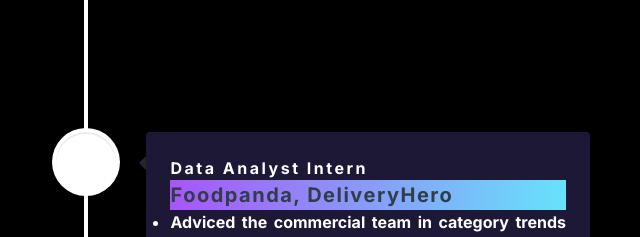
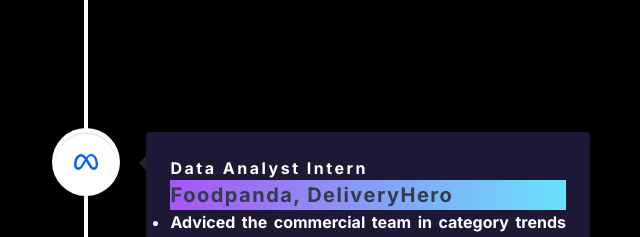
Before and after one commit to S3annnyyy/portfolio-project-v2, a Next.js app: page / in a window 1280 px wide. Shown: the part 1380-1617 px from the top of the page, without its empty margins (554-1194 px from the left). Built offline with nearby package versions, Linux system fonts and the light colour scheme.

Commit message:
Made changes to logo

```diff
--- a/constants/index.ts
+++ b/constants/index.ts
@@ -1,5 +1,5 @@
-import { faLinkedin, faGithub, faMedium, faTiktok } from '@fortawesome/free-brands-svg-icons'
-import Foodpanda from '@/public/foodpanda.svg'
+import { faLinkedin, faGithub, faMedium, faTiktok, faMeta } from '@fortawesome/free-brands-svg-icons'
+import Foodpanda from '../public/foodpanda.svg'
 
 export const Socials = [
     {
@@ -52,8 +52,8 @@
         contentStyle: { background: '#1d1836', color: '#fff' },
         contentArrowStyle: { borderRight: '7px solid  #232631' },
         date: "Jan 2022 - July 2022",
-        iconStyle: { background: '#fff', color: '#D70F64' },
-        icon: Foodpanda
+        iconStyle: { background: '#fff', color: '#0668E1'},
+        icon: faMeta
     }
 ];
 
```
